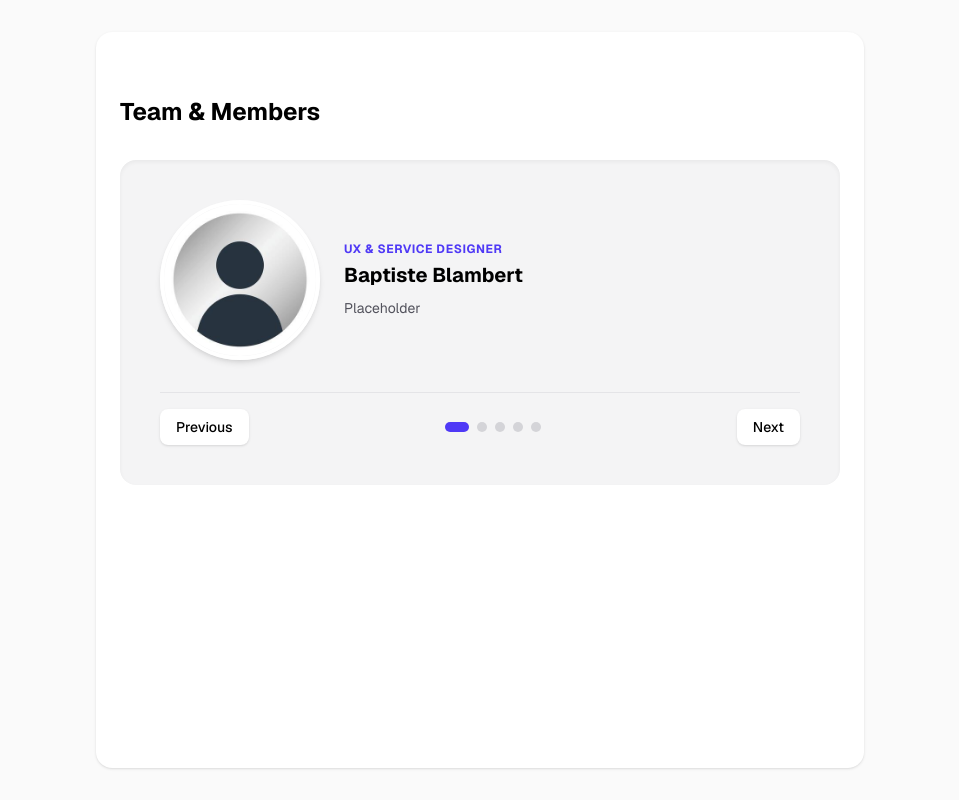
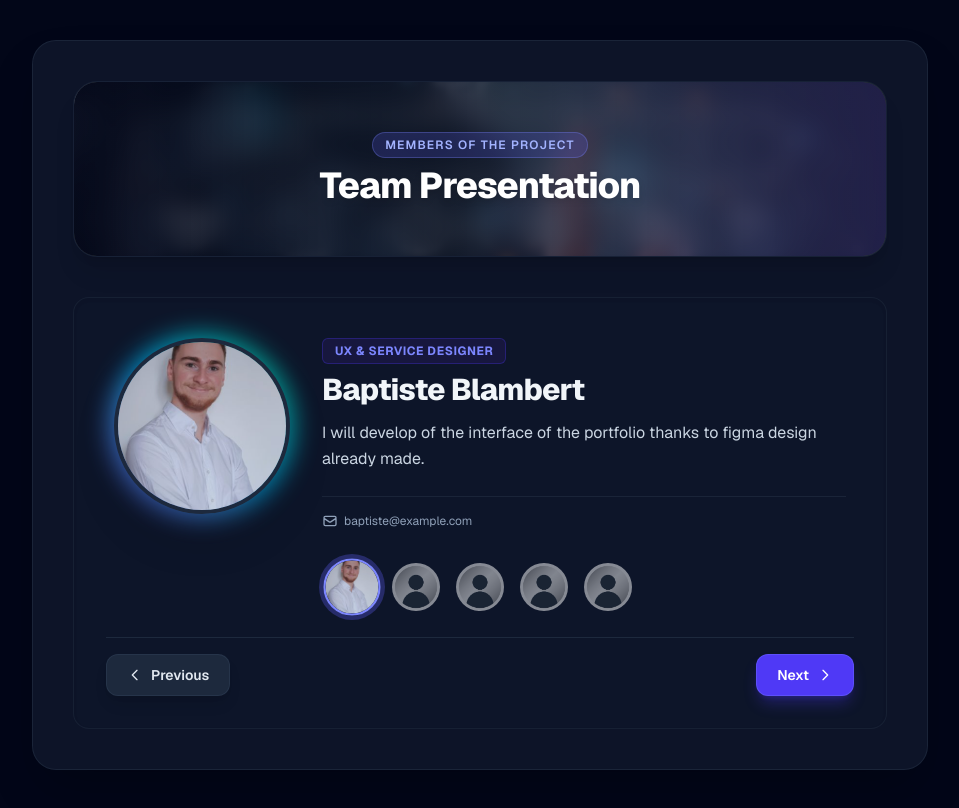
Before and after one commit to GnXloan/GnXloan.github.io, a Next.js app: page / in a window 1280 px wide. Shown: the whole page, without its empty margins (160-1119 px from the left). Built offline with nearby package versions, Linux system fonts and the light colour scheme.

Commit message:
feat: update design plus add baptiste profile picture

```diff
--- a/app/page.tsx
+++ b/app/page.tsx
@@ -2,15 +2,26 @@
 
 import { useState } from "react";
 import Image from "next/image";
-import "./css/style.css";
 
-const participants = [
+// Types
+interface Participant {
+  id: number;
+  name: string;
+  role: string;
+  image: string;
+  bio: string;
+  email?: string;
+  linkedin?: string;
+}
+
+const participants: Participant[] = [
   {
     id: 1,
     name: "Baptiste Blambert",
     role: "UX & Service Designer",
-    image: "/img/pro_pict.jpg",
-    bio: "Placeholder",
+    image: "/img/baptiste_pp.png",
+    bio: "I will develop of the interface of the portfolio thanks to figma design already made.",
+    email: "baptiste@example.com",
   },
   {
     id: 2,
@@ -18,110 +29,206 @@ const participants = [
     role: "UX & Service Designer",
     image: "/img/pro_pict.jpg",
     bio: "Placeholder",
+    email: "loan@example.com",
   },
   {
     id: 3,
     name: "Ivona",
-    role: "Designer",
+    role: "UI & Visual Designer",
     image: "/img/pro_pict.jpg",
     bio: "Placeholder",
+    email: "ivona@example.com",
   },
   {
     id: 4,
     name: "Kathe",
-    role: "Designer",
+    role: "Product Designer",
     image: "/img/pro_pict.jpg",
     bio: "Placeholder",
+    email: "kathe@example.com",
   },
   {
     id: 5,
     name: "Krizztina",
-    role: "Content Writter",
+    role: "Content Strategist",
     image: "/img/pro_pict.jpg",
     bio: "Placeholder",
+    email: "krizztina@example.com",
   },
 ];
 
-export default function Home() {
-  const [currentIndex, setCurrentIndex] = useState(0);
+// 1. Composant Bannière
+function Banner({ title, subtitle }: { title: string; subtitle: string }) {
+  return (
+    <div className="relative w-full h-44 mb-10 rounded-3xl overflow-hidden shadow-xl border border-slate-700/30 group">
+      <Image
+        src="/img/banner.jpg"
+        alt="Bannière d'équipe"
+        fill
+        className="object-cover scale-105 filter blur-xs group-hover:scale-100 transition-transform duration-700 ease-out"
+        priority
+      />
+      {/* Overlay dégradé professionnel Bleu Nuit / Ardoise */}
+      <div className="absolute inset-0 bg-gradient-to-r from-slate-950/90 via-slate-900/75 to-indigo-950/80 backdrop-blur-md" />
 
-  const nextSlide = () => {
-    setCurrentIndex((prevIndex) => (prevIndex + 1) % participants.length);
-  };
+      <div className="relative z-10 flex flex-col items-center justify-center h-full text-center px-6">
+        <span className="px-3 py-1 text-xs font-semibold uppercase tracking-widest text-indigo-300 bg-indigo-500/20 rounded-full border border-indigo-400/30 mb-2">
+          {subtitle}
+        </span>
+        <h1 className="text-3xl sm:text-4xl font-extrabold text-white tracking-tight drop-shadow-md">
+          {title}
+        </h1>
+      </div>
+    </div>
+  );
+}
 
-  const prevSlide = () => {
-    setCurrentIndex((prevIndex) => (prevIndex - 1 + participants.length) % participants.length);
-  };
-
-  const current = participants[currentIndex];
-
+// 2. Composant Carte du Membre
+function MemberCard({ participant }: { participant: Participant }) {
   return (
-    <div className="flex flex-col flex-1 items-center justify-center bg-zinc-50 font-sans dark:bg-black min-h-screen">
-      <main className="flex flex-1 w-full max-w-3xl flex-col items-center py-16 px-6 bg-white dark:bg-black sm:items-start shadow-sm rounded-2xl my-8">
-
-        <h1 className="text-2xl font-bold mb-8 text-black dark:text-zinc-50 self-center sm:self-start">
-          Team & Members
-        </h1>
-
-        {/* Conteneur du Carrousel */}
-        <div className="relative w-full flex flex-col items-center bg-zinc-100 dark:bg-zinc-900 rounded-2xl p-6 sm:p-10 shadow-inner">
-
-          {/* Carte du participant actuel */}
-          <div className="flex flex-col sm:flex-row items-center gap-6 w-full">
-            <div className="relative w-32 h-32 sm:w-40 sm:h-40 rounded-full overflow-hidden shadow-md flex-shrink-0 border-4 border-white dark:border-zinc-800">
+    <div className="flex flex-col sm:flex-row items-center sm:items-start gap-8 w-full p-2">
+      {/* Avatar avec halo coloré & badge */}
+      <div className="relative flex-shrink-0">
+        <div className="absolute -inset-1 bg-gradient-to-tr from-indigo-500 via-sky-400 to-emerald-400 rounded-full blur-md opacity-75 group-hover:opacity-100 transition" />
+        <div className="relative w-36 h-36 sm:w-44 sm:h-44 rounded-full overflow-hidden border-4 border-slate-800 shadow-2xl">
           <Image
-                src={current.image}
-                alt={current.name}
+            src={participant.image}
+            alt={participant.name}
             fill
             className="object-cover"
             priority
           />
         </div>
-            <div className="flex flex-col text-center sm:text-left">
-              <span className="text-xs font-bold uppercase tracking-wider text-indigo-600 dark:text-indigo-400 mb-1">
-                {current.role}
+      </div>
+
+      {/* Détails du membre */}
+      <div className="flex flex-col text-center sm:text-left flex-1">
+        <div className="inline-flex items-center justify-center sm:justify-start gap-2 mb-2">
+          <span className="px-3 py-1 text-xs font-bold uppercase tracking-wider text-indigo-400 bg-indigo-950/60 border border-indigo-800/50 rounded-md">
+            {participant.role}
           </span>
-              <h2 className="text-xl font-bold text-black dark:text-zinc-50 mb-2">
-                {current.name}
+        </div>
+        <h2 className="text-2xl sm:text-3xl font-extrabold text-slate-100 tracking-tight mb-3">
+          {participant.name}
         </h2>
-              <p className="text-zinc-600 dark:text-zinc-300 text-sm leading-relaxed">
-                {current.bio}
+        <p className="text-slate-300 text-sm sm:text-base leading-relaxed mb-6 font-normal">
+          {participant.bio}
         </p>
+
+        {participant.email && (
+          <div className="mt-auto pt-4 border-t border-slate-800/80 flex justify-center sm:justify-start items-center gap-4 text-xs text-slate-400">
+            <span className="inline-flex items-center gap-1.5 hover:text-indigo-300 transition-colors">
+              <svg className="w-4 h-4" fill="none" stroke="currentColor" viewBox="0 0 24 24">
+                <path strokeLinecap="round" strokeLinejoin="round" strokeWidth="2" d="M3 8l7.89 5.26a2 2 0 002.22 0L21 8M5 19h14a2 2 0 002-2V7a2 2 0 00-2-2H5a2 2 0 00-2 2v10a2 2 0 002 2z" />
+              </svg>
+              {participant.email}
+            </span>
+          </div>
+        )}
       </div>
     </div>
+  );
+}
 
-          {/* Commandes de navigation (Boutons + Indicateurs) */}
-          <div className="flex items-center justify-between w-full mt-8 pt-4 border-t border-zinc-200 dark:border-zinc-800">
+// 3. Composant Miniatures (Thumbnails pour accès rapide)
+function MemberThumbnails({
+  list,
+  activeIndex,
+  onSelect,
+}: {
+  list: Participant[];
+  activeIndex: number;
+  onSelect: (index: number) => void;
+}) {
+  return (
+    <div className="flex items-center justify-center gap-3 my-6">
+      {list.map((item, idx) => (
         <button
-              onClick={prevSlide}
-              className="px-4 py-2 text-sm font-medium bg-white dark:bg-zinc-800 text-black dark:text-white rounded-lg shadow hover:bg-zinc-200 dark:hover:bg-zinc-700 transition"
+          key={item.id}
+          onClick={() => onSelect(idx)}
+          className={`relative rounded-full transition-all duration-300 border-2 ${
+            activeIndex === idx
+              ? "ring-4 ring-indigo-500/30 border-indigo-400 scale-110"
+              : "border-transparent opacity-50 hover:opacity-100 hover:scale-105"
+          }`}
+          title={item.name}
         >
+          <div className="w-10 h-10 sm:w-12 sm:h-12 relative rounded-full overflow-hidden">
+            <Image src={item.image} alt={item.name} fill className="object-cover" />
+          </div>
+        </button>
+      ))}
+    </div>
+  );
+}
+
+// 4. Composant de Navigation du Carrousel
+function CarouselControls({
+  onPrev,
+  onNext,
+}: {
+  onPrev: () => void;
+  onNext: () => void;
+}) {
+  return (
+    <div className="flex items-center justify-between w-full pt-4 border-t border-slate-800">
+      <button
+        onClick={onPrev}
+        className="flex items-center gap-2 px-5 py-2.5 text-sm font-semibold bg-slate-800 hover:bg-indigo-600 text-slate-200 hover:text-white rounded-xl shadow-lg border border-slate-700/50 hover:border-indigo-500 transition-all active:scale-95"
+      >
+        <svg className="w-4 h-4" fill="none" stroke="currentColor" viewBox="0 0 24 24">
+          <path strokeLinecap="round" strokeLinejoin="round" strokeWidth="2" d="M15 19l-7-7 7-7" />
+        </svg>
         Previous
       </button>
 
-            {/* Indicateurs (points) */}
-            <div className="flex gap-2">
-              {participants.map((_, index) => (
       <button
-                  key={index}
-                  onClick={() => setCurrentIndex(index)}
-                  className={`h-2.5 rounded-full transition-all duration-300 ${
-                    currentIndex === index
-                      ? "w-6 bg-indigo-600 dark:bg-indigo-400"
-                      : "w-2.5 bg-zinc-300 dark:bg-zinc-700"
-                  }`}
-                  aria-label={`Aller au profil ${index + 1}`}
-                />
-              ))}
-            </div>
-
-            <button
-              onClick={nextSlide}
-              className="px-4 py-2 text-sm font-medium bg-white dark:bg-zinc-800 text-black dark:text-white rounded-lg shadow hover:bg-zinc-200 dark:hover:bg-zinc-700 transition"
+        onClick={onNext}
+        className="flex items-center gap-2 px-5 py-2.5 text-sm font-semibold bg-indigo-600 hover:bg-indigo-500 text-white rounded-xl shadow-lg shadow-indigo-600/30 border border-indigo-400/30 transition-all active:scale-95"
       >
         Next
+        <svg className="w-4 h-4" fill="none" stroke="currentColor" viewBox="0 0 24 24">
+          <path strokeLinecap="round" strokeLinejoin="round" strokeWidth="2" d="M9 5l7 7-7 7" />
+        </svg>
       </button>
     </div>
+  );
+}
+
+// Composant Principal
+export default function Home() {
+  const [currentIndex, setCurrentIndex] = useState(0);
+
+  const nextSlide = () => {
+    setCurrentIndex((prev) => (prev + 1) % participants.length);
+  };
+
+  const prevSlide = () => {
+    setCurrentIndex((prev) => (prev - 1 + participants.length) % participants.length);
+  };
+
+  return (
+    <div className="flex flex-col items-center justify-center bg-slate-950 font-sans text-slate-100 min-h-screen py-10 px-4">
+      <main className="w-full max-w-4xl bg-slate-900/90 border border-slate-800/80 backdrop-blur-xl rounded-3xl p-6 sm:p-10 shadow-2xl">
+
+        {/* Bannière d'en-tête */}
+        <Banner title="Team Presentation" subtitle="Members of the project" />
+
+        {/* Section Carrousel */}
+        <div className="relative w-full bg-slate-900/50 rounded-2xl p-6 sm:p-8 border border-slate-800/60 shadow-inner flex flex-col items-center">
+
+          {/* Carte du membre actif */}
+          <MemberCard participant={participants[currentIndex]} />
+
+          {/* Selector avec vignettes photo */}
+          <MemberThumbnails
+            list={participants}
+            activeIndex={currentIndex}
+            onSelect={setCurrentIndex}
+          />
+
+          {/* Boutons de navigation */}
+          <CarouselControls onPrev={prevSlide} onNext={nextSlide} />
 
         </div>
 
```
Also changed, not shown: public/img/banner.jpg (added), public/img/baptiste_pp.png (added). Lines whose indentation alone changed are shown as unchanged.
